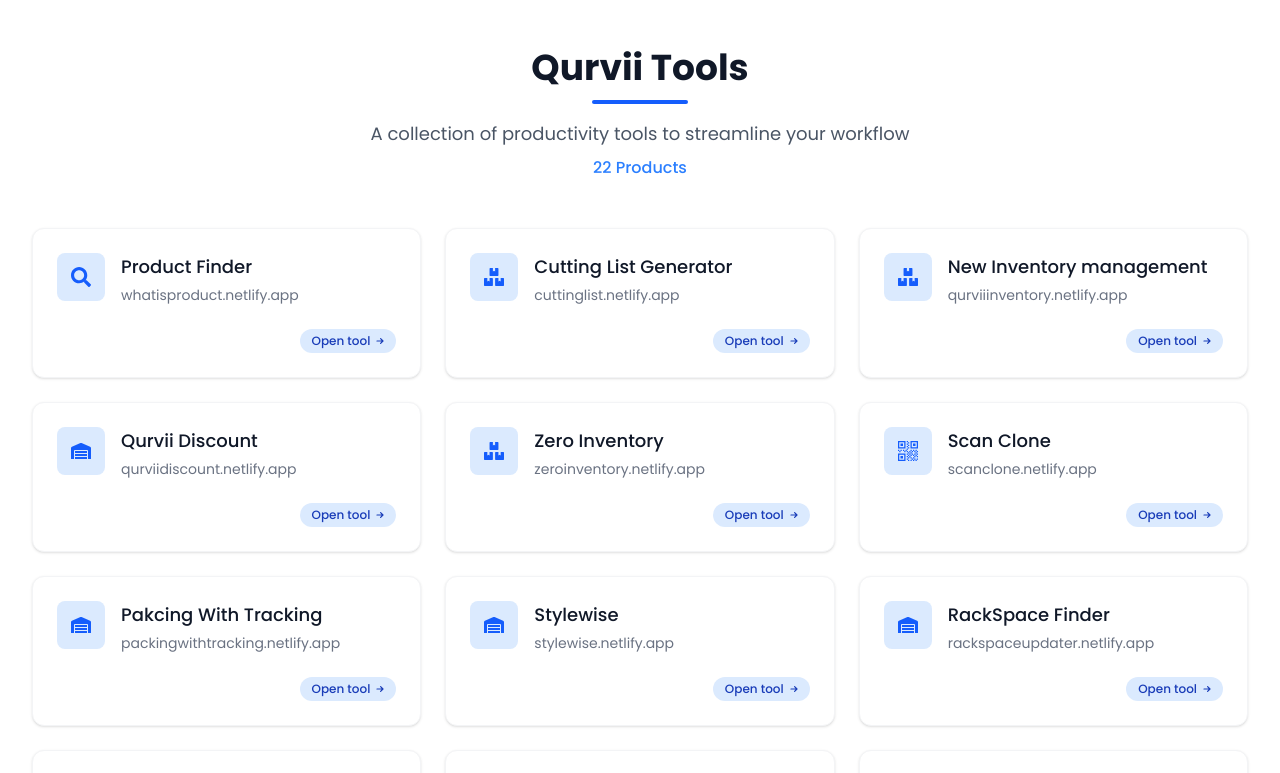
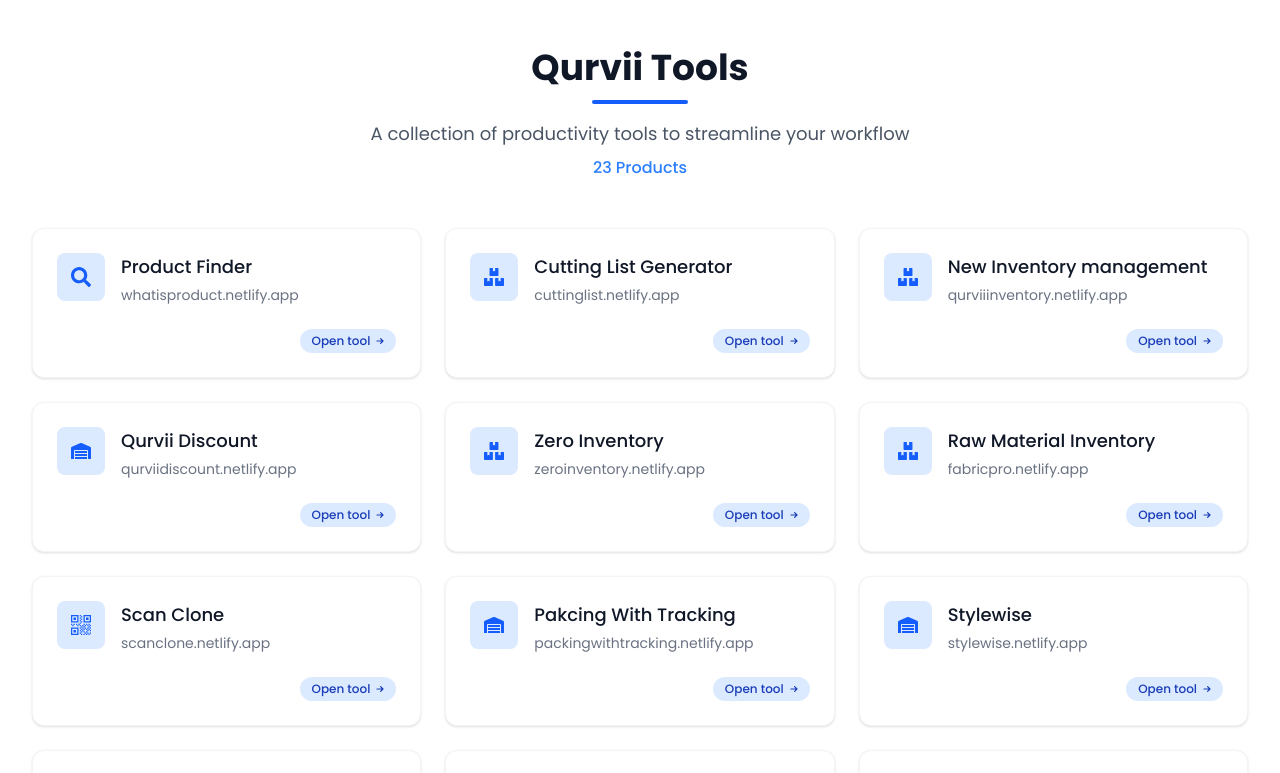
Before and after one commit to Sachinrawat6/tool, a React (Vite) app: page / in a window 1280 px wide. Shown: the top 773 px of the page. Built offline with nearby package versions, Linux system fonts and the light colour scheme.

Commit message:
Raw material added

```diff
--- a/src/components/Tools.jsx
+++ b/src/components/Tools.jsx
@@ -43,6 +43,11 @@ export const header_with_url = [
    {
     header: "Zero Inventory",
     url: "https://zeroinventory.netlify.app",
+    icon: <FaBoxes />,
+  },
+   {
+    header: "Raw Material Inventory",
+    url: "https://fabricpro.netlify.app",
     icon: <FaBoxes />,
   },
    {
```
